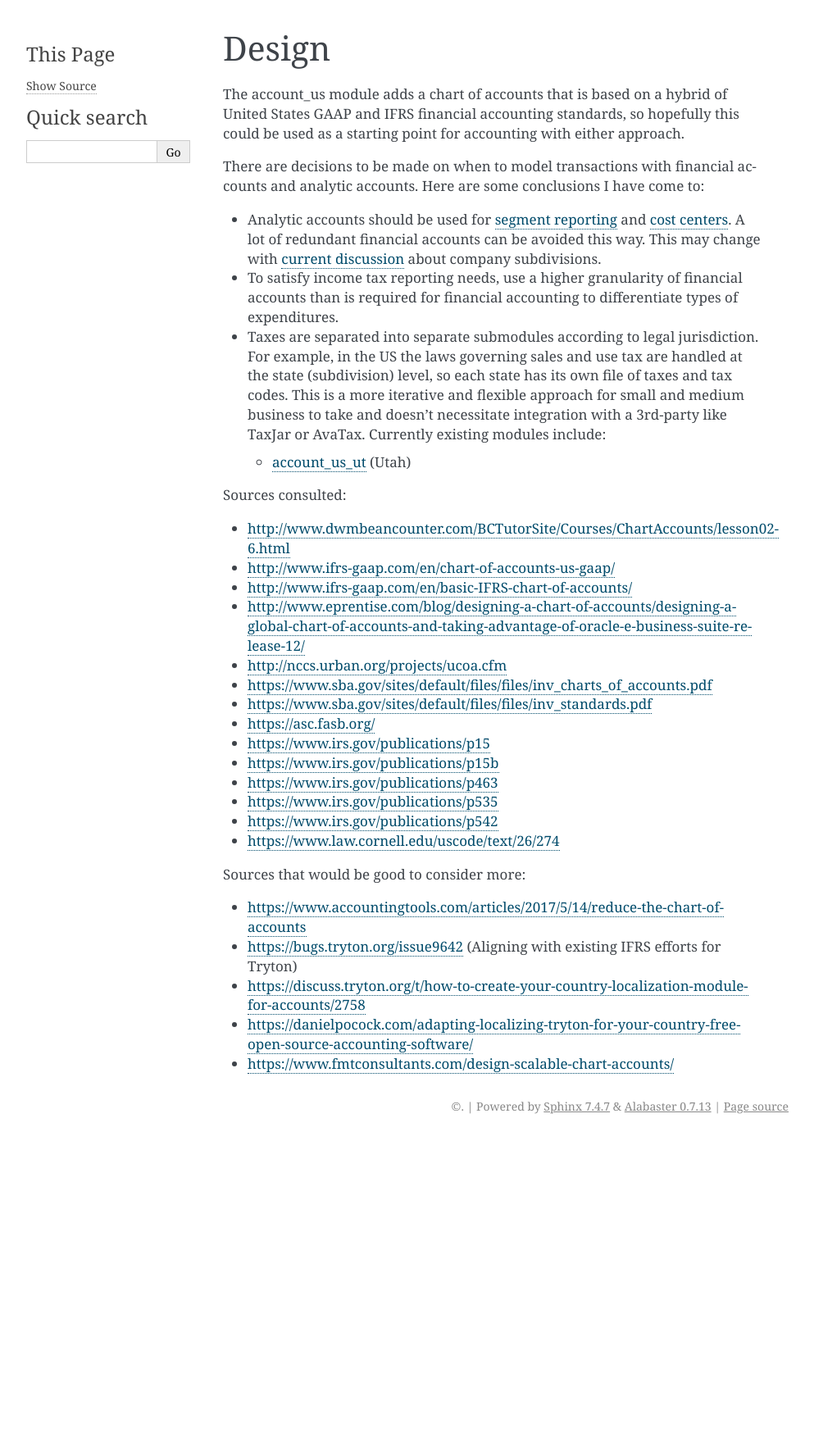
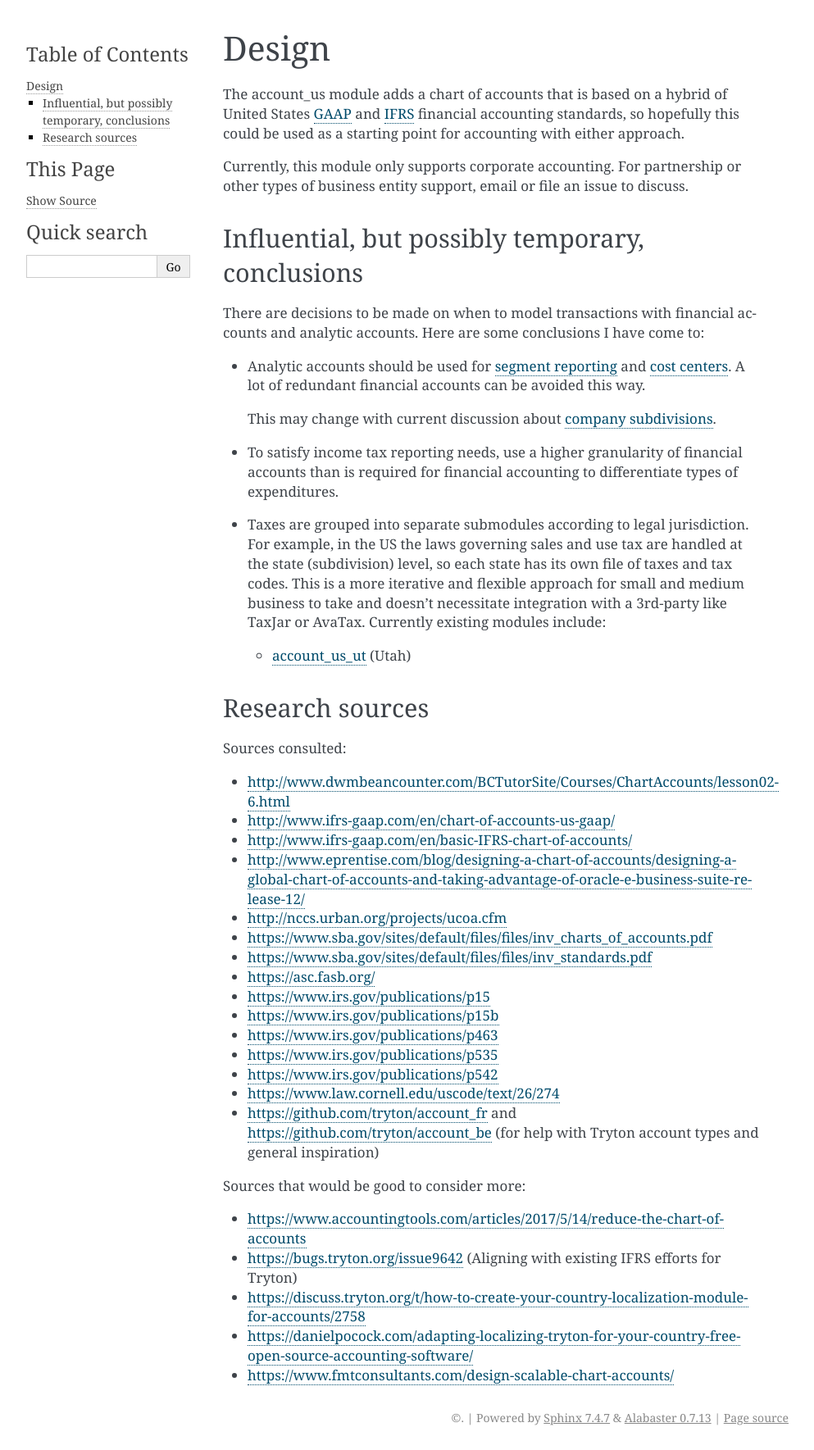
Before and after one commit to austinrutta/account_us, a Sphinx documentation site: the page built from doc/design.rst, in a window 1280 px wide. Shown: the whole page at 82% size, without its empty margins (148-1141 px from the left). Built offline with Sphinx 7.4.7, drawn with Linux system fonts in a browser that asks for light colours; before the commit the page ends 1389 px from its top, so only the background shows below that.

Commit message:
Add link to Tryton's website and info about GAAP.
Also updated some of the design docs, adding more information.

Also note that our current focus for this module is to support
corporations. Accounts for other types of business entities may be a
future effort if there is enough demand.

```diff
--- a/doc/design.rst
+++ b/doc/design.rst
@@ -3,24 +3,28 @@ Design
 ******
 
 The account_us module adds a chart of accounts that is based on a hybrid of
-United States GAAP and IFRS financial accounting standards, so hopefully this
+United States GAAP_ and IFRS_ financial accounting standards, so hopefully this
 could be used as a starting point for accounting with either approach.
+
+Currently, this module only supports corporate accounting. For partnership or
+other types of business entity support, email or file an issue to discuss.
+
+Influential, but possibly temporary, conclusions
+------------------------------------------------
 
 There are decisions to be made on when to model transactions with financial
 accounts and analytic accounts. Here are some conclusions I have come to:
 
-- Analytic accounts should be used for `segment reporting
-  <https://asc.fasb.org/section&trid=2134533>`_ and `cost centers
-  <https://en.wikipedia.org/wiki/Cost_centre_(business)>`_. A lot of redundant
-  financial accounts can be avoided this way. This may change with `current
-  discussion <https://discuss.tryton.org/t/brands-or-subdivisions/3537/4>`_
-  about company subdivisions.
+- Analytic accounts should be used for `segment reporting`_ and `cost
+  centers`_. A lot of redundant financial accounts can be avoided this way.
+
+  This may change with current discussion about `company subdivisions`_.
 
 - To satisfy income tax reporting needs, use a higher granularity of financial
   accounts than is required for financial accounting to differentiate types of
   expenditures.
 
-- Taxes are separated into separate submodules according to legal jurisdiction.
+- Taxes are grouped into separate submodules according to legal jurisdiction.
   For example, in the US the laws governing sales and use tax are handled at
   the state (subdivision) level, so each state has its own file of taxes and
   tax codes. This is a more iterative and flexible approach for small and
@@ -28,6 +32,9 @@ accounts and analytic accounts. Here are some conclusions I have come to:
   like TaxJar or AvaTax. Currently existing modules include:
 
   -  `account_us_ut <https://github.com/pentandra/account_us_ut>`_ (Utah)
+
+Research sources
+----------------
 
 Sources consulted:
 
@@ -45,6 +52,7 @@ Sources consulted:
 * https://www.irs.gov/publications/p535
 * https://www.irs.gov/publications/p542
 * https://www.law.cornell.edu/uscode/text/26/274
+* https://github.com/tryton/account_fr and https://github.com/tryton/account_be (for help with Tryton account types and general inspiration)
 
 Sources that would be good to consider more:
 
```
Also changed, not shown: other parts of doc/design.rst (+6 -0 lines), doc/index.rst (+8 -1 lines).
